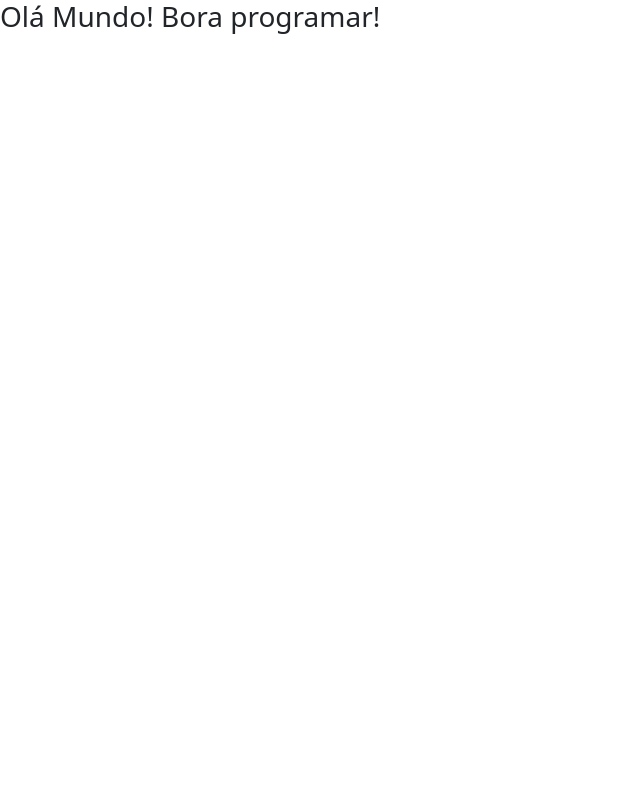
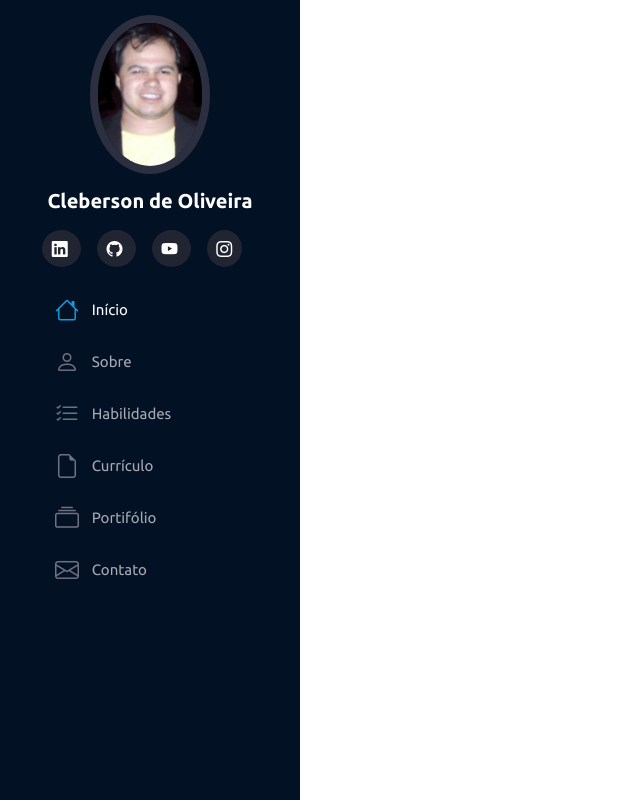
Before and after one commit to devcleberson/Portfolio_Flask_Responsivo, a Flask app: page / in a window 1280 px wide. Shown: the whole page, without its empty margins (0-640 px from the left). Run offline with Flask 3, Linux system fonts and the light colour scheme; some libraries are stand-ins or nearby versions.

Commit message:
criação do menu lateral

```diff
--- a/static/style.css
+++ b/static/style.css
@@ -0,0 +1,88 @@
+@import url('https://fonts.googleapis.com/css2?family=Ubuntu:ital,wght@0,300;0,400;0,500;0,700;1,300;1,400;1,500;1,700&display=swap');
+
+html, body{
+    font-family: Ubuntu, Arial;
+    width: 100%;
+    height: 100%;
+}
+
+#header {
+    position: fixed;
+    top: 0;
+    left: 0;
+    bottom: 0;
+    background: #021124;
+    overflow-y: auto;
+    width: 300px;
+    transition: all ease-in-out 0.5s;
+    padding: 0 15px;
+    z-index: 9997;
+}
+
+#header .profile img{
+    margin: 15px auto;
+    display: block;
+    width: 120px;
+    border: 8px solid #2c2f3f;
+    border-radius: 50%;
+}
+
+#header .profile h1{
+    font-size: 20px;
+    margin: 0;
+    padding: 0;
+    font-weight: 600;
+    -moz-text-align-last: center;
+    text-align-last: center;
+    color: #fff;
+}
+
+#header .profile .social-links a {
+    font-size: 1rem;
+    background: #212431;
+    color: #fff;
+    padding: 0.6rem;
+    margin-right: 1rem;
+    border-radius: 50%;
+    transition: 0.3s;
+    text-decoration: none;
+}
+
+#header .profile .social-links a:hover {
+    background: #149ddd;
+}
+
+.nav-menu{
+    padding: 1.5rem;
+}
+
+.nav-menu a,
+.nav-menu a:focus{
+    display: flex;
+    align-items: center;
+    color: #a8a9b4;
+    transition: 0.3s;
+    font-size: 15px;
+}
+
+.nav-menu a i,
+.nav-menu a:focus i {
+    font-size: 24px;
+    padding-right: 0.8rem;
+    color: #6f7180;
+}
+
+.nav-menu a:hover,
+.nav-menu .active,
+.nav-menu .active:focus,
+.nav-menu li:hover > a {
+    text-decoration: none;
+    color: #fff;
+}
+
+.nav-menu a:hover i,
+.nav-menu .active i,
+.nav-menu .active:focus i,
+.nav-menu li:hover > a i {
+    color: #149ddd;
+}
--- a/templates/index.html
+++ b/templates/index.html
@@ -10,11 +10,57 @@
     <link rel="stylesheet" href="/static/bootstrap/css/bootstrap.css">
     <link rel="stylesheet" href="/static/style.css">
     <link rel="icon" type='image/png' href="../static/img/ico.png">
+    <link rel="stylesheet" href="https://cdn.jsdelivr.net/npm/bootstrap-icons@1.11.1/font/bootstrap-icons.css">
 </head>
 
 <body>
-    <h3>Olá Mundo! Bora programar!</h3>
 
+    <aside id="header">
+        <section class="profile">
+            <img src="../static/img/foto.png" alt="Foto do Cleberson">
+            <h1>Cleberson de Oliveira</h1>
+            <div class="social-links mt-4 text-center">
+                <a target="_blank" href="https://www.linkedin.com/in/cleberson-de-oliveira-244227204/">
+                    <i class="bi bi-linkedin"></i>
+                </a>
+                <a target="_blank" href="https://github.com/devcleberson">
+                    <i class="bi bi-github"></i>
+                </a>
+                <a target="_blank" href="https://www.youtube.com/@devoliv1200/featured">
+                    <i class="bi bi-youtube"></i>
+                </a>
+                <a target="_blank" href="https:/www.instagram.com/devcleberson/">
+                    <i class="bi bi-instagram"></i>
+                </a>
+            </div>
+        </section>
+
+        <nav id="navbar" class="nav-menu">
+
+            <ul class="nav flex-column">
+                <li class="nav-item">
+                  <a class="nav-link active" aria-current="page" href="#"><i class="bi bi-house"></i> Início</a>
+                </li>
+                <li class="nav-item">
+                  <a class="nav-link" href="#"><i class="bi bi-person"></i> Sobre</a>
+                </li>
+                <li class="nav-item">
+                  <a class="nav-link" href="#"><i class="bi bi-list-check"></i> Habilidades</a>
+                </li>
+                <li class="nav-item">
+                    <a class="nav-link" href="#"><i class="bi bi-file-earmark"></i> Currículo</a>
+                  </li>
+                  <li class="nav-item">
+                    <a class="nav-link" href="#"><i class="bi bi-collection"></i> Portifólio</a>
+                  </li>
+                  <li class="nav-item">
+                    <a class="nav-link" href="#"><i class="bi bi-envelope"></i> Contato</a>
+                  </li>
+            </ul>
+
+        </nav>
+
+    </aside>
 
     <script src="/static/bootstrap/js/bootstrap.bundle.min.js" async defer></script>
     <script src="/static/script.js" async defer></script>
```
